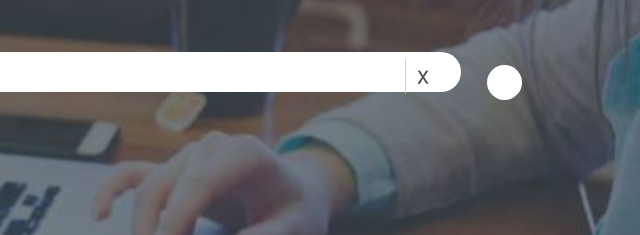
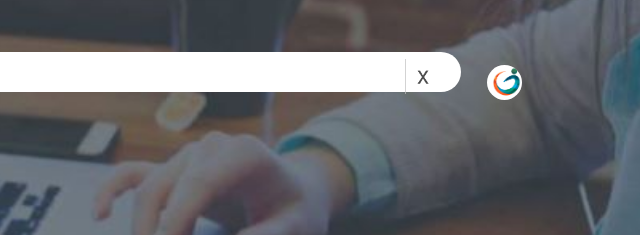
Before and after one commit to jayjordan379/tydey, a plain HTML site: page index.html in a window 1280 px wide. Shown: the part 242-477 px from the top of the page, 627-1267 px from the left. Drawn offline with Linux system fonts and the light colour scheme; the site is published under a folder, as on GitHub Pages, so addresses that start at the root find nothing.

Commit message:
Update style.css

```diff
--- a/style.css
+++ b/style.css
@@ -38,7 +38,7 @@ body {
 
 .btn {
   background-color: white;
-  background-image: url("/logo5_10_0106 (1).png");
+  background-image: url("logo5_10_0106 (1).png");
   background-size: 65px, 70px;
   background-position: center;
   width: 35px;
```
